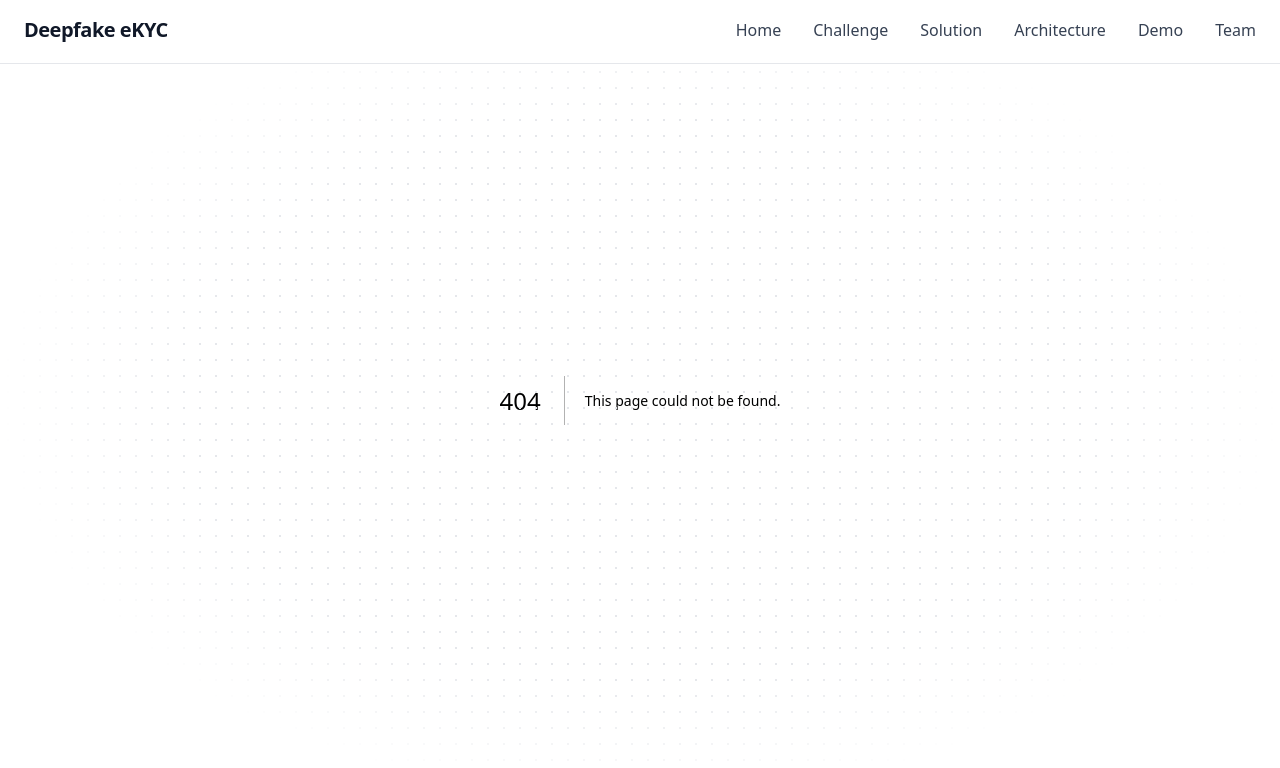
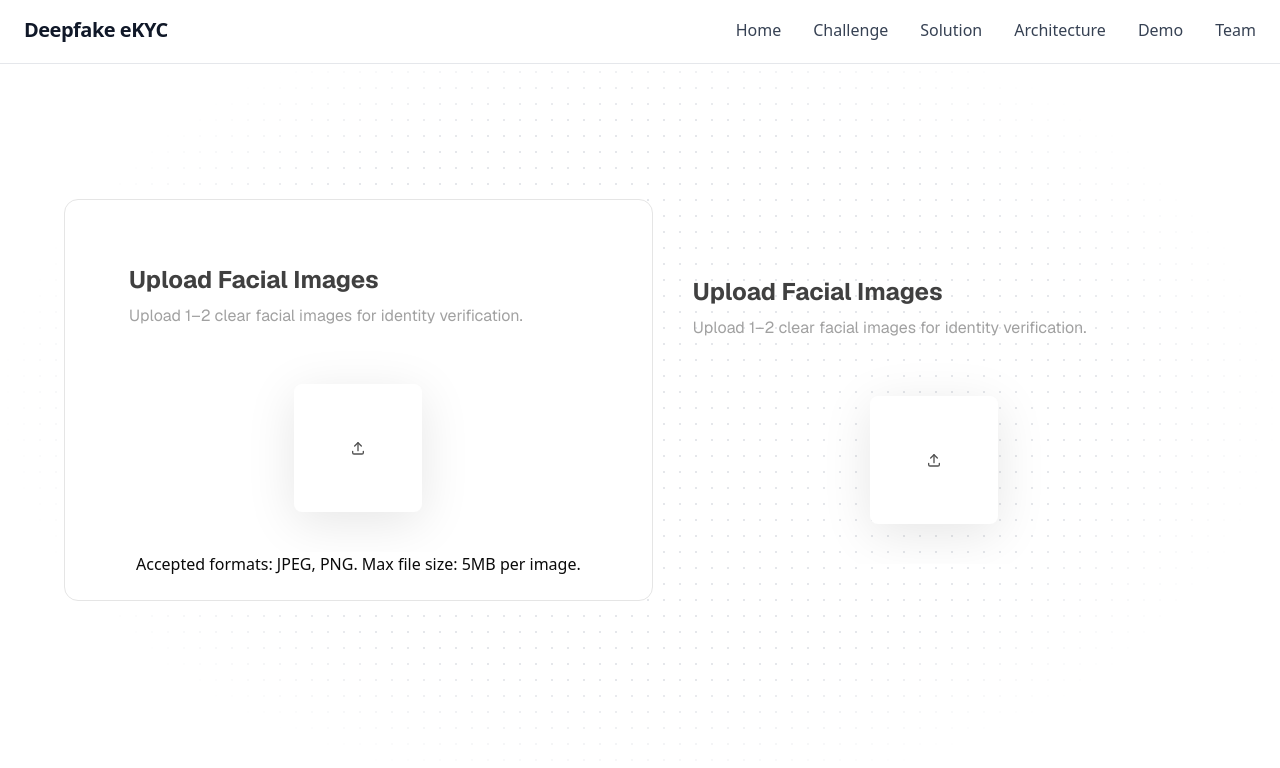
Before and after one commit to 23Aryansharma11/zen_tej, a Next.js app: page /upload in a window 1280 px wide. Before the commit this address had no page. Shown: the top 768 px of the page. Built offline with nearby package versions, Linux system fonts and the light colour scheme.

Commit message:
add upload file

```diff
--- /dev/null
+++ b/app/upload/page.tsx
@@ -0,0 +1,27 @@
+"use client";
+
+import React, { useState } from "react";
+import { FileUpload } from "@/components/ui/file-upload";
+
+const page = () => {
+  const [files, setFiles] = useState<File[]>([]);
+
+  const handleFileUpload = (myFiles: File[]) => {
+    setFiles(myFiles);
+    console.log(myFiles[0]);
+  };
+
+  return (
+    <section className="relative flex flex-col md:flex-row items-center justify-between min-h-screen px-6 md:px-16 py-24 md:py-12 overflow-hidden">
+      {/* File upload section */}
+      <div className="w-full h-full flex flex-col items-center justify-center bg-white rounded-xl border p-6">
+        <FileUpload onChange={handleFileUpload} />
+        <p>Accepted formats: JPEG, PNG. Max file size: 5MB per image.</p>
+      </div>
+      {/* live camera section */}
+      <FileUpload onChange={handleFileUpload} />
+    </section>
+  );
+};
+
+export default page;
--- /dev/null
+++ b/components/ui/file-upload.tsx
@@ -0,0 +1,170 @@
+import { cn } from "@/lib/utils";
+import React, { useRef, useState } from "react";
+import { motion } from "motion/react";
+import { IconUpload } from "@tabler/icons-react";
+import { useDropzone } from "react-dropzone";
+
+const mainVariant = {
+  initial: { x: 0, y: 0 },
+  animate: { x: 20, y: -20, opacity: 0.9 },
+};
+
+const secondaryVariant = {
+  initial: { opacity: 0 },
+  animate: { opacity: 1 },
+};
+
+export const FileUpload = ({
+  onChange,
+}: {
+  onChange?: (files: File[]) => void;
+}) => {
+  const [files, setFiles] = useState<File[]>([]);
+  const [error, setError] = useState<string | null>(null);
+  const fileInputRef = useRef<HTMLInputElement>(null);
+
+  //min 1, max 2 image files
+  const handleFileChange = (newFiles: File[]) => {
+    const validFiles = newFiles.filter((f) => f.type.startsWith("image/"));
+    const combined = [...files, ...validFiles].slice(0, 2);
+
+    if (combined.length > 2) {
+      setError("You can upload a maximum of 2 images.");
+      return;
+    }
+
+    setFiles(combined);
+    setError(null);
+    onChange && onChange(combined);
+  };
+
+  const handleClick = () => {
+    if (files.length >= 2) {
+      setError("Maximum 2 images allowed.");
+      return;
+    }
+    fileInputRef.current?.click();
+  };
+
+  const { getRootProps, isDragActive } = useDropzone({
+    multiple: true,
+    noClick: true,
+    onDrop: handleFileChange,
+    onDropRejected: () => setError("Unsupported."),
+  });
+
+  return (
+    <div className="w-full" {...getRootProps()}>
+      <motion.div
+        onClick={handleClick}
+        whileHover="animate"
+        className={cn(
+          "p-10 group/file block rounded-lg cursor-pointer w-full relative overflow-hidden",
+          files.length >= 2 && "cursor-not-allowed opacity-80"
+        )}
+      >
+        <input
+          ref={fileInputRef}
+          id="file-upload-handle"
+          type="file"
+          multiple
+          onChange={(e) => handleFileChange(Array.from(e.target.files || []))}
+          className="hidden"
+        />
+
+        <div className="absolute inset-0 [mask-image:radial-gradient(ellipse_at_center,white,transparent)]"></div>
+
+        <div className="flex flex-col items-start justify-center">
+          <p className="relative z-20 font-sans font-bold text-neutral-700 dark:text-neutral-300 text-base md:text-2xl">
+            Upload Facial Images
+          </p>
+          <p className="relative z-20 font-sans font-normal text-neutral-400 dark:text-neutral-400 text-base mt-2">
+            Upload 1–2 clear facial images for identity verification.
+          </p>
+
+          <div className="relative w-full mt-10 max-w-xl mx-auto">
+            {files.length > 0 &&
+              files.map((file, idx) => (
+                <motion.div
+                  key={"file" + idx}
+                  layoutId={idx === 0 ? "file-upload" : "file-upload-" + idx}
+                  className={cn(
+                    "relative overflow-hidden z-40 bg-white dark:bg-neutral-900 flex flex-col items-start justify-start md:h-24 p-4 mt-4 w-full mx-auto rounded-md shadow-sm"
+                  )}
+                >
+                  <div className="flex justify-between w-full items-center gap-4">
+                    <motion.p
+                      initial={{ opacity: 0 }}
+                      animate={{ opacity: 1 }}
+                      layout
+                      className="text-base text-neutral-700 dark:text-neutral-300 truncate max-w-xs"
+                    >
+                      {file.name}
+                    </motion.p>
+                    <motion.p
+                      initial={{ opacity: 0 }}
+                      animate={{ opacity: 1 }}
+                      layout
+                      className="rounded-lg px-2 py-1 w-fit shrink-0 text-sm text-neutral-600 dark:bg-neutral-800 dark:text-white shadow-input"
+                    >
+                      {(file.size / (1024 * 1024)).toFixed(2)} MB
+                    </motion.p>
+                  </div>
+
+                  <div className="flex text-sm md:flex-row flex-col items-start md:items-center w-full mt-2 justify-between text-neutral-600 dark:text-neutral-400">
+                    <motion.p
+                      initial={{ opacity: 0 }}
+                      animate={{ opacity: 1 }}
+                      layout
+                      className="px-1 py-0.5 rounded-md bg-gray-100 dark:bg-neutral-800"
+                    >
+                      {file.type}
+                    </motion.p>
+                    <motion.p
+                      initial={{ opacity: 0 }}
+                      animate={{ opacity: 1 }}
+                      layout
+                    >
+                      modified{" "}
+                      {new Date(file.lastModified).toLocaleDateString()}
+                    </motion.p>
+                  </div>
+                </motion.div>
+              ))}
+
+            {/* Upload box only if <2 files */}
+            {files.length < 2 && (
+              <motion.div
+                layoutId="file-upload"
+                variants={mainVariant}
+                transition={{ type: "spring", stiffness: 300, damping: 20 }}
+                className={cn(
+                  "relative group-hover/file:shadow-2xl z-40 bg-white dark:bg-neutral-900 flex items-center justify-center h-32 mt-4 w-full max-w-[8rem] mx-auto rounded-md shadow-[0px_10px_50px_rgba(0,0,0,0.1)]"
+                )}
+              >
+                {isDragActive ? (
+                  <motion.p
+                    initial={{ opacity: 0 }}
+                    animate={{ opacity: 1 }}
+                    className="text-neutral-600 flex flex-col items-center"
+                  >
+                    Drop it
+                    <IconUpload className="h-4 w-4 text-neutral-600 dark:text-neutral-400" />
+                  </motion.p>
+                ) : (
+                  <IconUpload className="h-4 w-4 text-neutral-600 dark:text-neutral-300" />
+                )}
+              </motion.div>
+            )}
+
+            {/* Validation state */}
+            {error && (
+              <p className="mt-4 text-sm text-red-500 font-medium">{error}</p>
+            )}
+
+          </div>
+        </div>
+      </motion.div>
+    </div>
+  );
+};
--- a/package.json
+++ b/package.json
@@ -20,6 +20,7 @@
     "next": "15.5.5",
     "react": "19.1.0",
     "react-dom": "19.1.0",
+    "react-dropzone": "^14.3.8",
     "tailwind-merge": "^3.3.1"
   },
   "devDependencies": {
```
Also changed, not shown: 1 other file (tests, documents, lock files or other folders).
